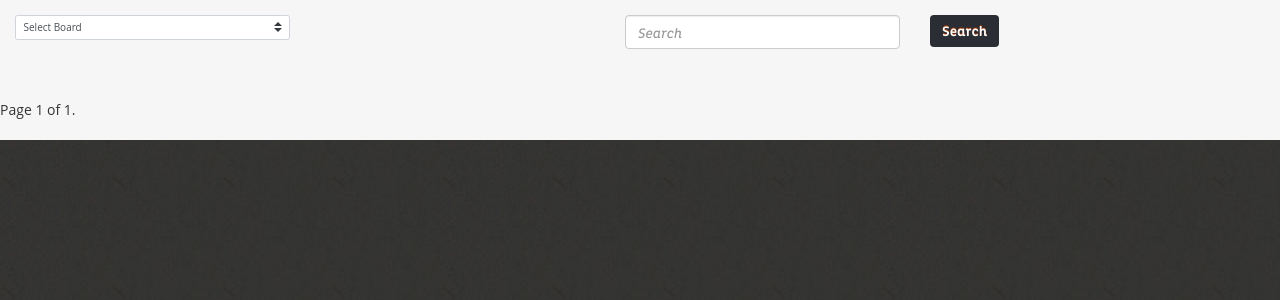
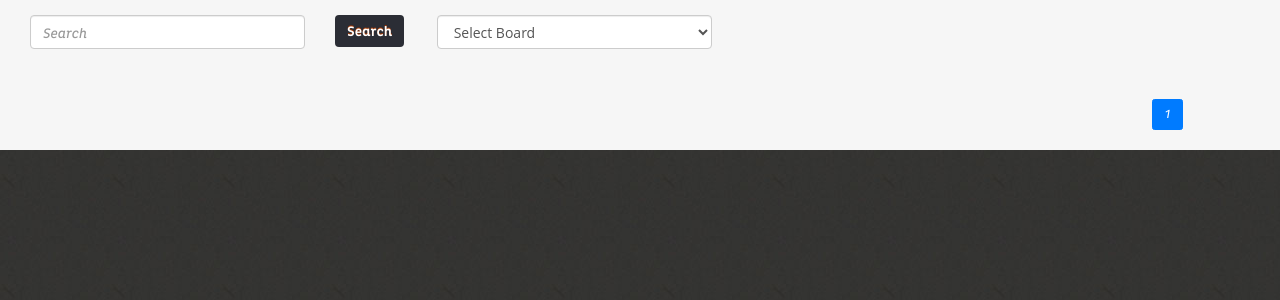
Before and after one commit to Sunbird-Serve/sunbird-serve-jCMS, a Django app: page /home/view_course/ in a window 1280 px wide. Shown: the top 300 px of the page. Run offline with Django 4.2, Linux system fonts and the light colour scheme; data that the repository does not hold is empty; some libraries are stand-ins or nearby versions.

Commit message:
css changes

```diff
--- a/Vriddhi_CMS/cms/templates/course_view.html
+++ b/Vriddhi_CMS/cms/templates/course_view.html
@@ -8,9 +8,20 @@
 </div>
 
 <div class="container mt-4">
-    <div class="row">
+    <div class="row mx-0">
+
         <div class="col-md-3">
-            <select class="custom-select" id="filterDropdown">
+            <input type="text" id="filterData" class="form-control" placeholder="Search">
+        </div>
+        <div class="col-md-1">
+            <div class="btn-group">
+                <button class="btn btn-primary" id="searchData">Search</button>
+            </div>
+        </div>
+
+
+        <div class="col-md-3">
+            <select class="form-control" id="filterDropdown">
                 <option value="">Select Board</option>
                 <option value="all">All Board</option>
                 {% for board in get_all_board %}
@@ -18,15 +29,7 @@
                 {% endfor %}
             </select>
         </div>
-        <div class="col-md-3"></div>
-        <div class="col-md-3">
-            <input type="text" id="filterData" class="form-control" placeholder="Search">
-        </div>
-        <div class="col-md-3">
-            <div class="btn-group">
-                <button class="btn btn-primary" id="searchData">Search</button>
-            </div>
-        </div>
+
     </div>
 </div>
 
@@ -55,23 +58,32 @@
 
 
 
-<div class="pagination">
-    <span class="step-links">
+<nav aria-label="Page navigation ">
+    <ul class="pagination" style="float: right;margin-right: 67px;">
         {% if courses.has_previous %}
-            <a href="?page=1">&laquo; first</a>
-            <a href="?page={{ courses.previous_page_number }}">previous</a>
+            <li class="page-item">
+                <a class="page-link" href="?page={{ courses.previous_page_number }}">Previous</a>
+            </li>
         {% endif %}
 
-        <span class="current">
-            Page {{ courses.number }} of {{ courses.paginator.num_pages }}.
-        </span>
+        {% for i in courses.paginator.page_range %}
+            <li class="page-item {% if i == courses.number %}active{% endif %}">
+                <a class="page-link" href="?page={{ i }}">{{ i }}</a>
+            </li>
+        {% endfor %}
 
         {% if courses.has_next %}
-            <a href="?page={{ courses.next_page_number }}">next</a>
-            <a href="?page={{ courses.paginator.num_pages }}">last &raquo;</a>
+            <li class="page-item">
+                <a class="page-link" href="?page={{ courses.next_page_number }}">Next</a>
+            </li>
         {% endif %}
-    </span>
-</div>
+    </ul>
+</nav>
+
+
+
+
+
 <script src="{% static 'js/course_view.js' %}"></script>
 
 
--- a/Vriddhi_CMS/cms/views.py
+++ b/Vriddhi_CMS/cms/views.py
@@ -67,7 +67,7 @@ def get_topics(request):
 def view_course(request):
     get_all_board = Board.objects.all()
     # Number of items per page
-    items_per_page = 2
+    items_per_page = 12
 
     queryset = Course.objects.all()
     paginator = Paginator(queryset, items_per_page)
@@ -138,19 +138,44 @@ def content_detail_view(request):
         response_data = json.dumps(topic_data)
         try:
             topic_id = firstTopic[0].id
-            subtopic = SubTopics.objects.get(topic_id=topic_id)
 
-            return render(request, 'content_view.html', {
+            subtopics = SubTopics.objects.filter(topic_id=topic_id)
+
+            topic_names = []
+            subtopic_ids = []
+            subtopic_names = []
+            subtopic_statuses = []
+
+            # Iterate over the queryset or handle the objects as needed
+            for subtopic in subtopics:
+                topic_names.append(subtopic.topic.title)
+                subtopic_ids.append(subtopic.id)
+                subtopic_names.append(subtopic.name)
+                subtopic_statuses.append(subtopic.status)
+
+            # Create a dictionary with all the data you want to send to the template
+            context_data = {
                 'topic_data_json': response_data,
                 'board_name': boardName,
                 'subject_name': subjectName,
                 'grade': courseData.grade,
-                "topic_id":subtopic.topic_id,
-                "topic_name":subtopic.topic.title,
-                "subtopic_id": subtopic.id,
-                "subtopic_name": subtopic.name,
-                "subtopic_status": subtopic.status
-            })
+                'topic_names': topic_names,  # Include the lists in the context data
+                'subtopic_ids': subtopic_ids,
+                'subtopic_names': subtopic_names,
+                'subtopic_statuses': subtopic_statuses,
+            }
+            return render(request, 'content_view.html', context_data)
+            # return render(request, 'content_view.html', {
+            #     'topic_data_json': response_data,
+            #     'board_name': boardName,
+            #     'subject_name': subjectName,
+            #     'grade': courseData.grade,
+            #     "topic_id":subtopic.topic_id,
+            #     "topic_name":subtopic.topic.title,
+            #     "subtopic_id": subtopic.id,
+            #     "subtopic_name": subtopic.name,
+            #     "subtopic_status": subtopic.status
+            # })
 
         except SubTopics.DoesNotExist:
             return render(request, 'content_view.html', {
```
